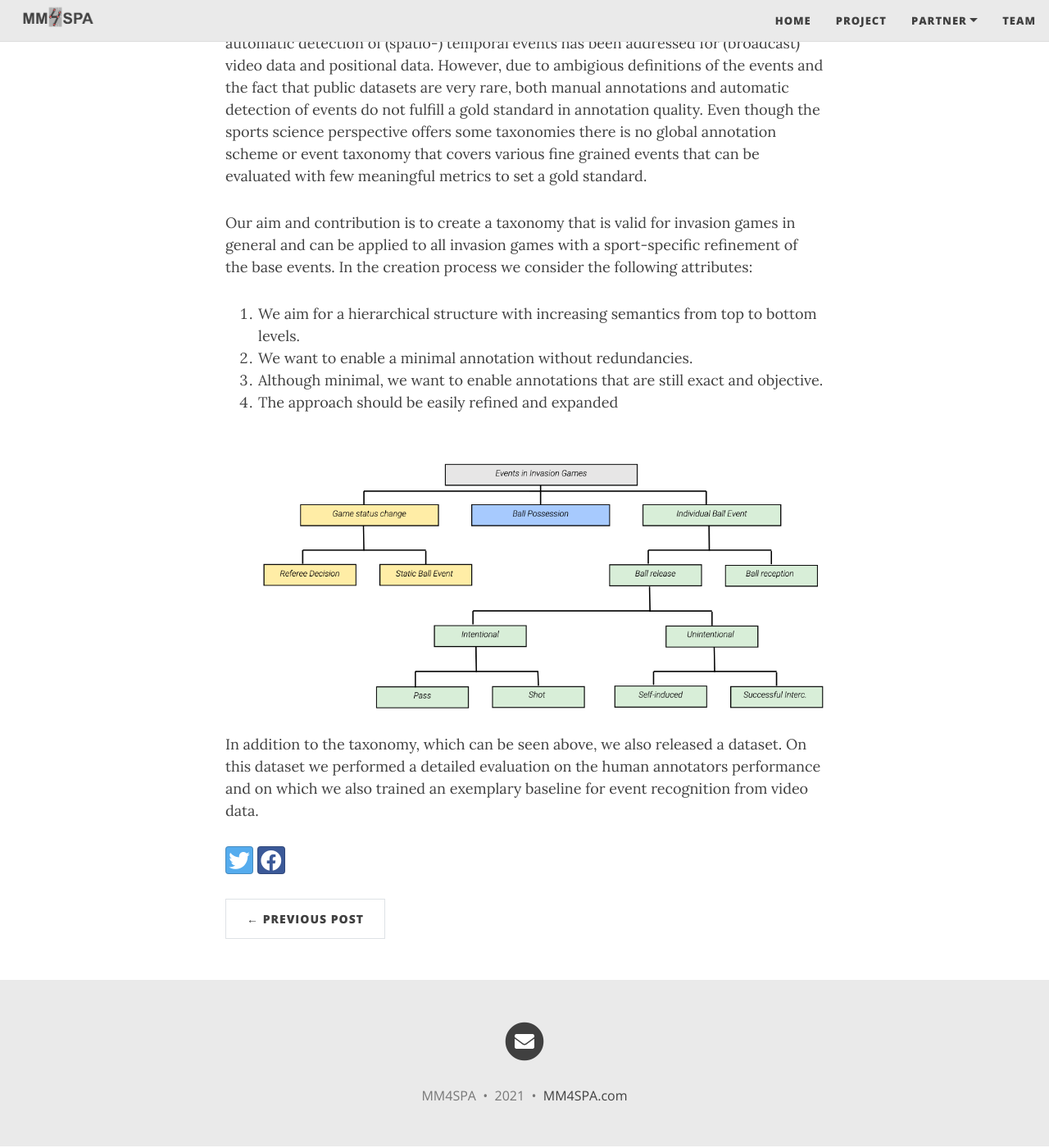
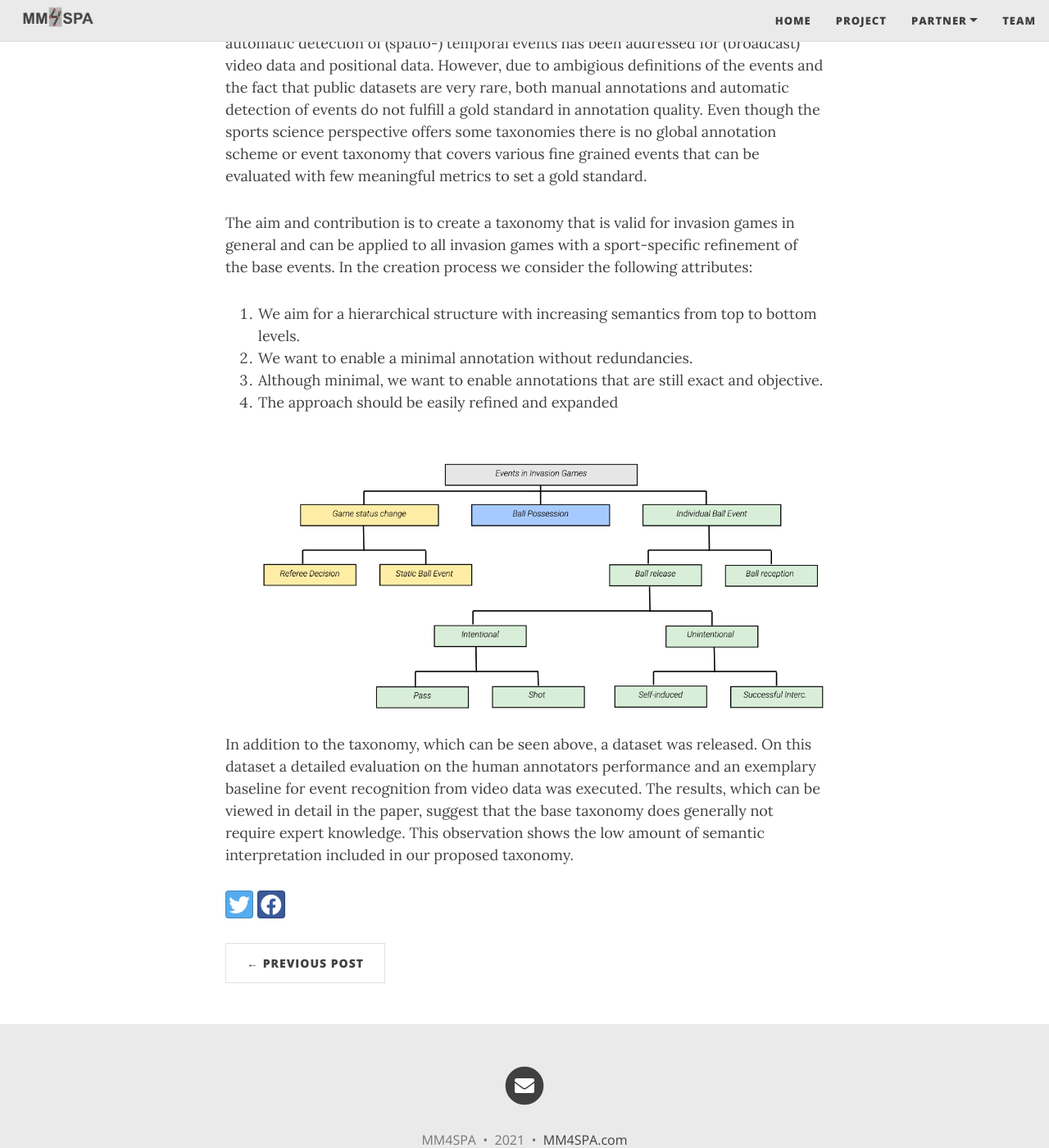
Before and after one commit to MartinWohlan/prototyp_officia_website, a Jekyll site: the page built from _posts/2021-09-22-taxonomie.md, in a window 1280 px wide and 1400 px high, scrolled down 1500 px. Shown: the whole window at 82% size. Built offline with Jekyll 4.4.1, drawn with Linux system fonts in a browser that asks for light colours; nearby versions of some CDN libraries.

```diff
--- a/_posts/2021-09-22-taxonomie.md
+++ b/_posts/2021-09-22-taxonomie.md
@@ -17,7 +17,7 @@
 
 Descriptive statistical analysis such as possession or shot frequency rely on events that occur on the pitch. However, collecting semantic and (spatio-) temporal properties for events during matches is on-trivial, highly dependent on the underlying definitions, and is, in the case of (accurate) manual annotations, very time-consuming and expensive. Nevertheless it is a common practice of data providers for (certain) matches in professional sport to delegate the annotation of events to human annotators. Various approaches have been suggested to automate the process. In this respect, the automatic detection of (spatio-) temporal events has been addressed for (broadcast) video data and positional data. However, due to ambigious definitions of the events and the fact that public datasets are very rare, both manual annotations and automatic detection of events do not fulfill a gold standard in annotation quality. Even though the sports science perspective offers some taxonomies there is no global annotation scheme or event taxonomy that covers various fine grained events that can be evaluated with few meaningful metrics to set a gold standard.
 
-Our aim and contribution is to create a taxonomy that is valid for invasion games in general and can be applied to all invasion games with a sport-specific refinement of the base events.
+The aim and contribution is to create a taxonomy that is valid for invasion games in general and can be applied to all invasion games with a sport-specific refinement of the base events.
 In the creation process we consider the following attributes:
 1. We aim for a hierarchical structure with increasing semantics from top to bottom levels.
 2. We want to enable a minimal annotation without redundancies.
@@ -25,7 +25,7 @@
 4. The approach should be easily refined and expanded
 ![taxonomie](../assets/img/taxonomy_basic.png){: .mx-auto.d-block :}
 
-In addition to the taxonomy, which can be seen above, we also released a dataset. On this dataset we performed a detailed evaluation on the human annotators performance and on which we also trained an exemplary baseline for event recognition from video data.
+In addition to the taxonomy, which can be seen above, a dataset was released. On this dataset a detailed evaluation on the human annotators performance and an exemplary baseline for event recognition from video data was executed. The results, which can be viewed in detail in the paper, suggest that the base taxonomy does generally not require expert knowledge. This observation shows the low amount of semantic interpretation included in our proposed taxonomy.
 
 <!--- In summary, we observe a lack of a common consensus for the majority of events in the sport. Neither precise definitions of individual events nor the temporal annotation or evaluation process are consistent. Publicly available datasets are uni-modal, focus on soccer, and often consider only a small subset of events that does not reflect the entire match. These inconsistencies make it for all aforementioned three perspectives difficult to assess the performance of automatic systems and to identify state-of-the-art approaches for the real-world task of fine-grained and ball-centered event spotting from multimodal data sources.
 
```
